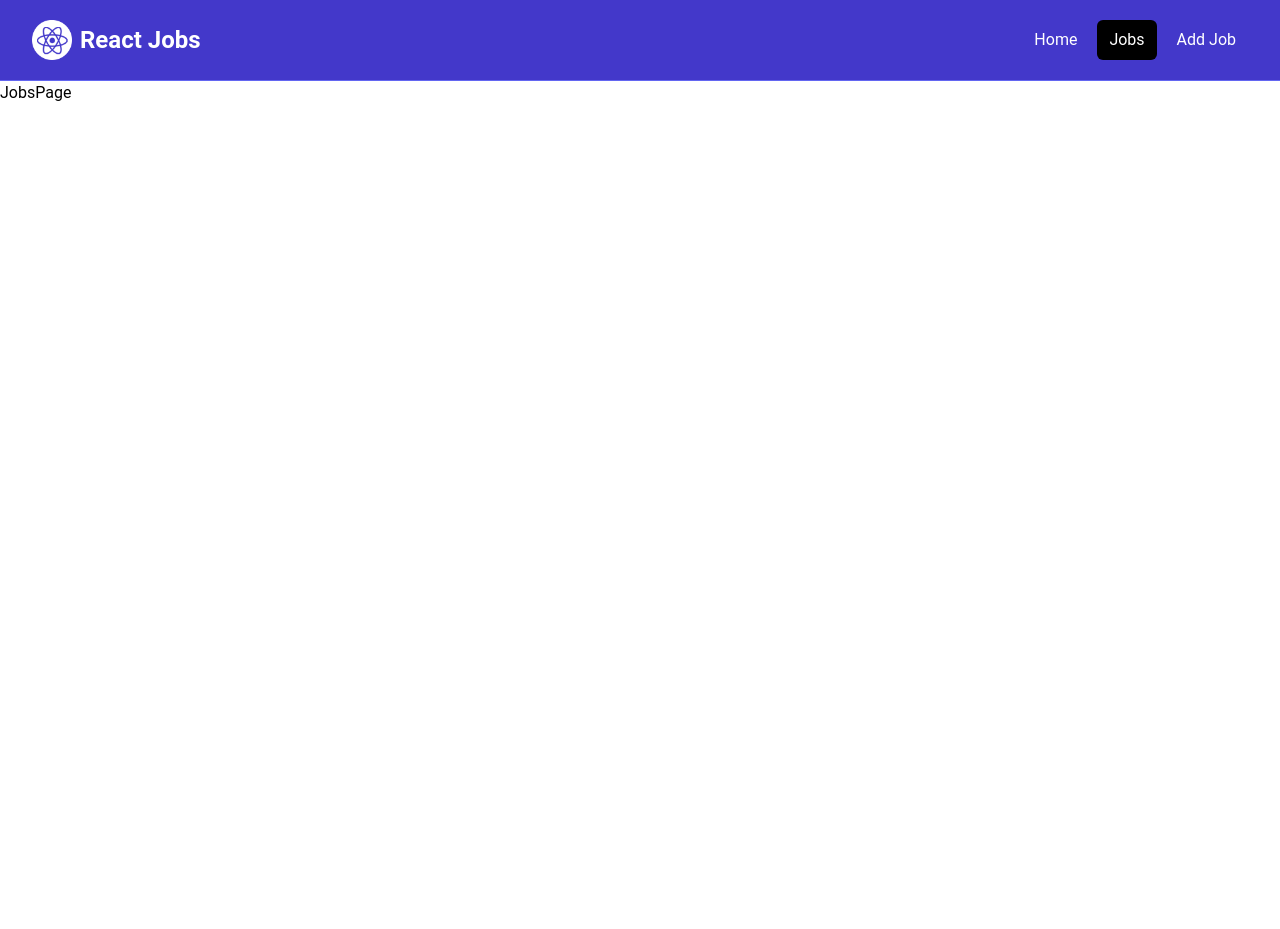
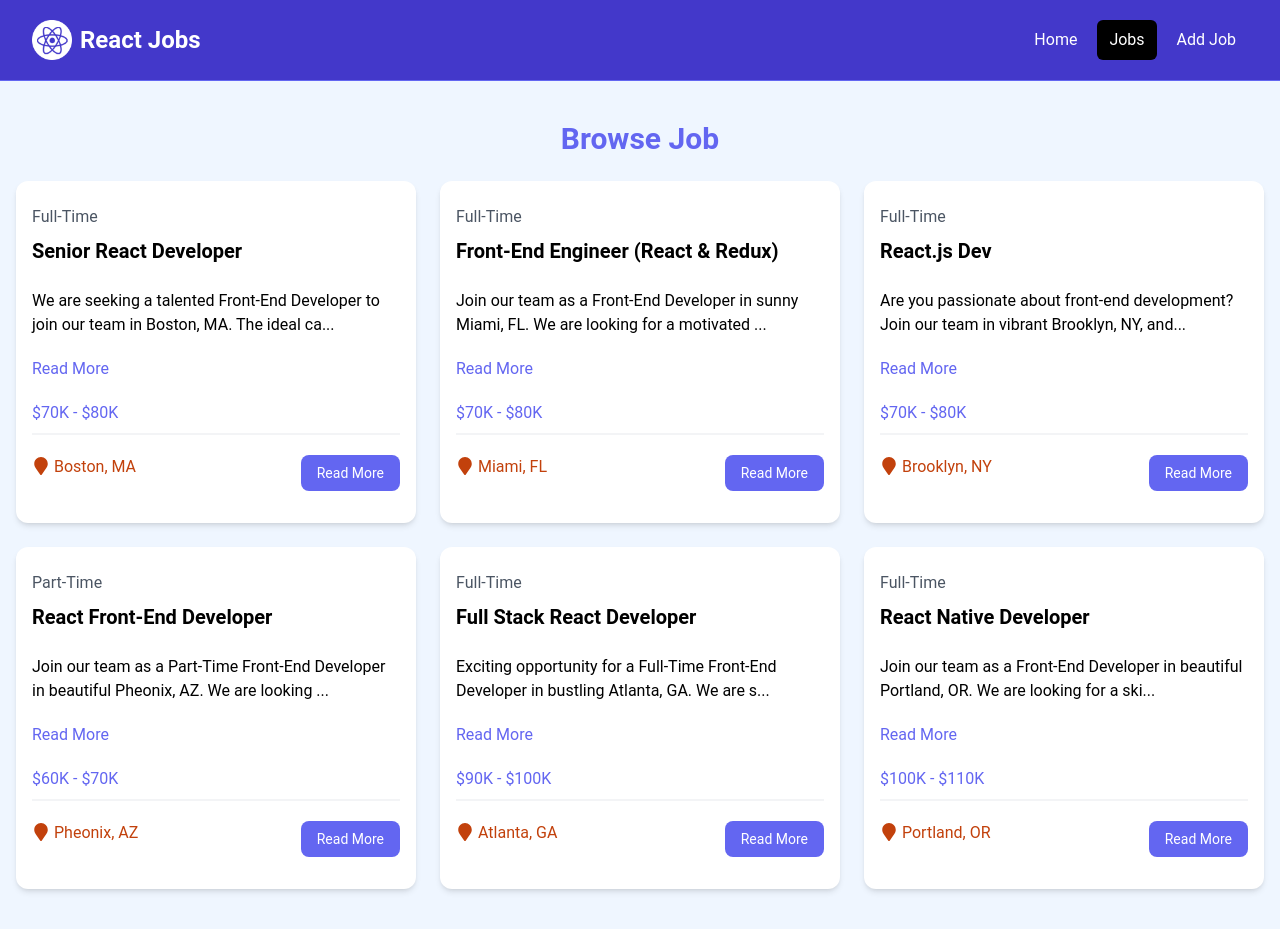
Before and after one commit to irfanazizalamin/react-crash-1, a React (Vite) app: page /jobs in a window 1280 px wide. Before the commit the page ends 800 px from the top, so only its background shows below. Built offline with nearby package versions, Linux system fonts and the light colour scheme.

Commit message:
add jobs page

```diff
--- a/src/components/JobListings.jsx
+++ b/src/components/JobListings.jsx
@@ -1,19 +1,19 @@
 import jobs from "../jobs.json";
 import JobListing from "./JobListing";
 
-const JobListings = () => {
-  const recentJobs = jobs.slice(0, 3);
+const JobListings = ({ isHome = false }) => {
+  const jobListings = isHome ? jobs.slice(0, 3) : jobs;
 
   return (
     <>
       <section className="bg-blue-50 px-4 py-10">
         <div className="container-xl lg:container m-auto">
           <h2 className="text-3xl font-bold text-indigo-500 mb-6 text-center">
-            Browse Jobs
+            {isHome ? "Recent Jobs" : "Browse Job"}
           </h2>
           <div className="grid grid-cols-1 md:grid-cols-3 gap-6">
-            {recentJobs.length &&
-              recentJobs.map((job) => <JobListing key={job.id} job={job} />)}
+            {jobListings.length &&
+              jobListings.map((job) => <JobListing key={job.id} job={job} />)}
           </div>
         </div>
       </section>
--- a/src/pages/HomePage.jsx
+++ b/src/pages/HomePage.jsx
@@ -8,7 +8,7 @@ const HomePage = () => {
     <>
       <Hero />
       <HomeCards />
-      <JobListings />
+      <JobListings isHome={true} />
       <ViewAllJobs />
     </>
   );
--- a/src/pages/JobsPage.jsx
+++ b/src/pages/JobsPage.jsx
@@ -1,7 +1,11 @@
+import JobListings from "../components/JobListings";
+
 const JobsPage = () => {
   return (
-    <div>JobsPage</div>
-  )
-}
+    <div>
+      <JobListings />
+    </div>
+  );
+};
 
-export default JobsPage
+export default JobsPage;
```
